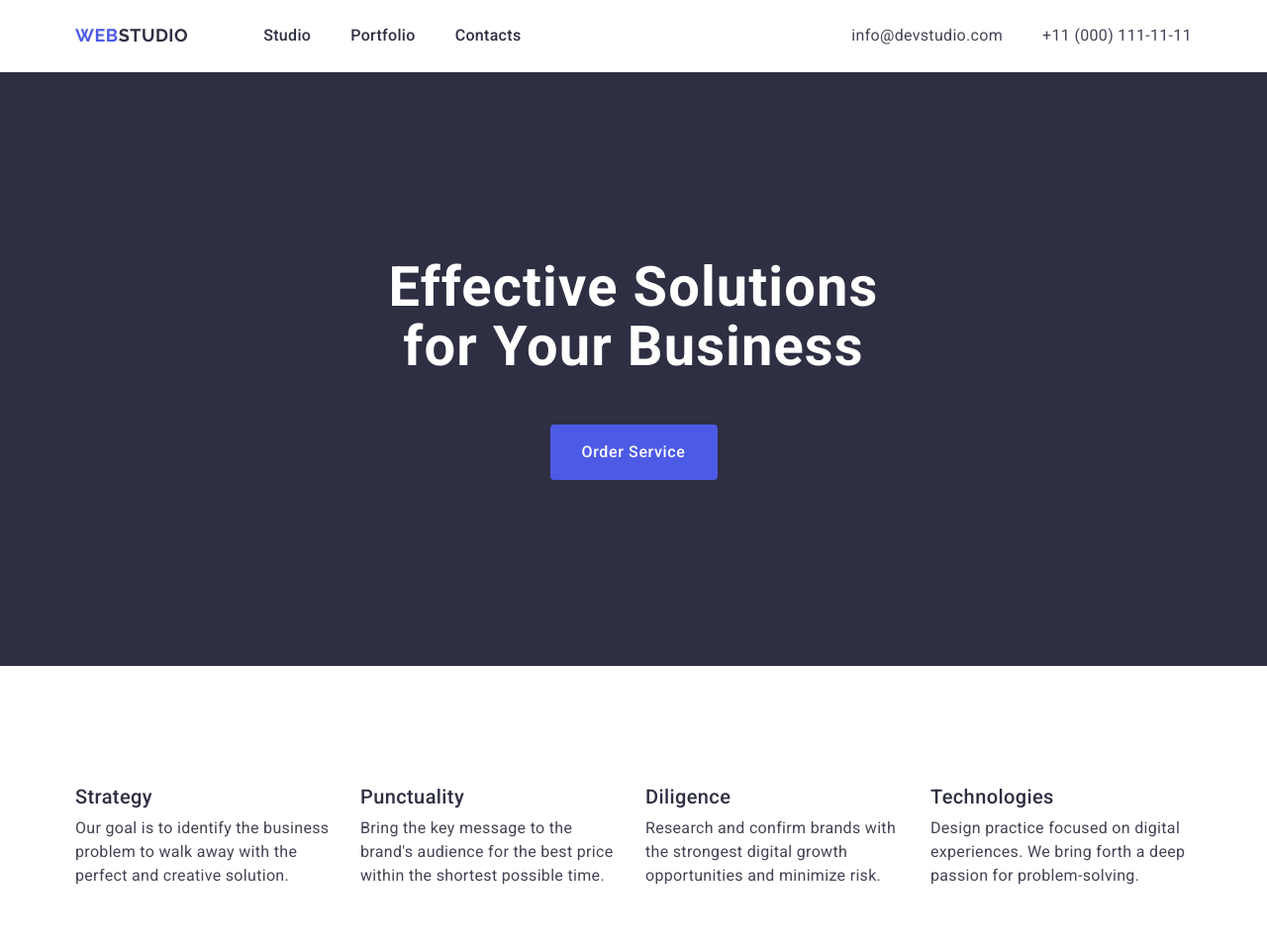
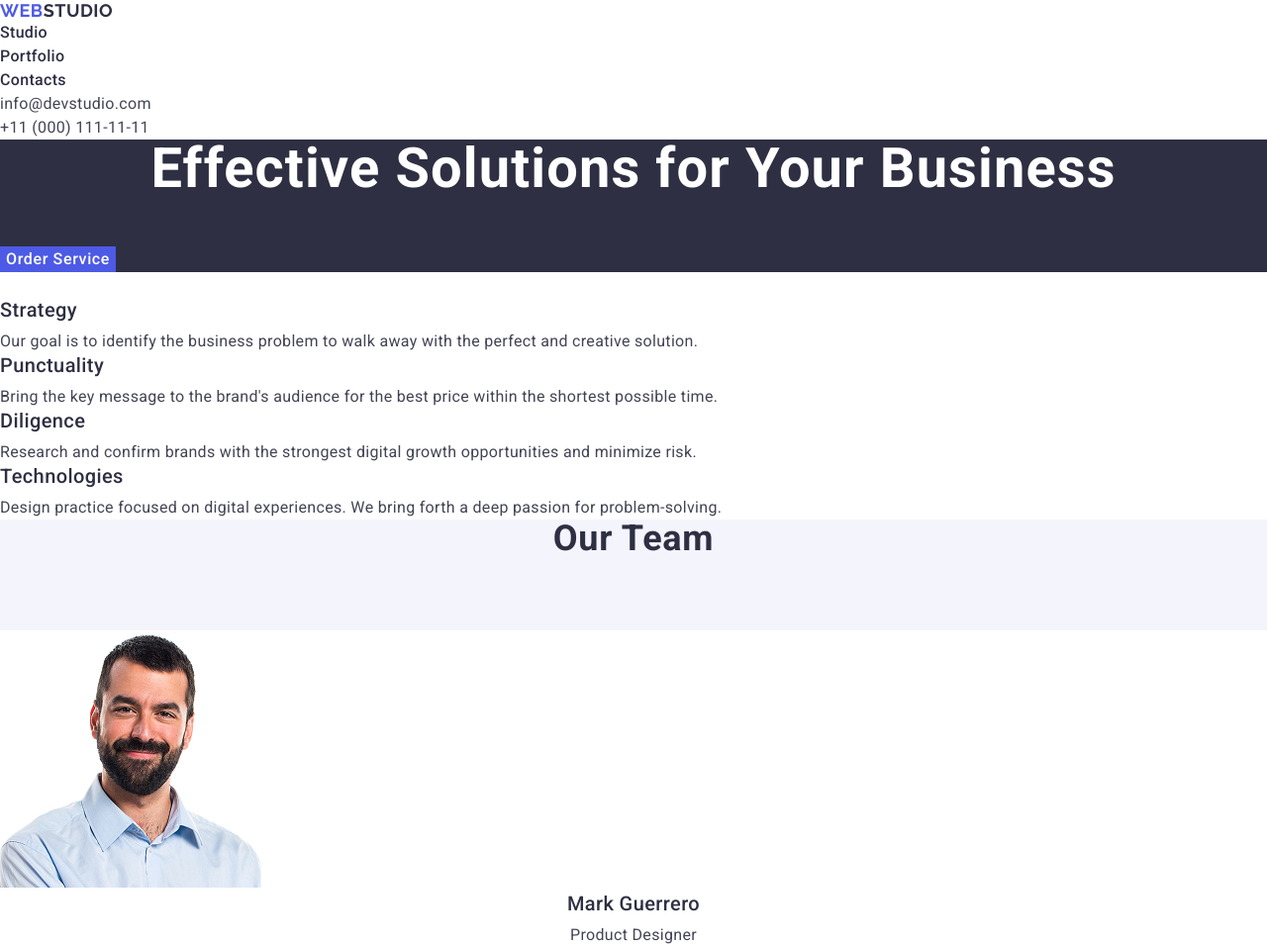
Before and after one commit to vosan/goit-markup-hw-02, a website: page index.html in a window 1280 px wide. Shown: the top 956 px of the page at 99% size. Drawn offline with nearby package versions, Linux system fonts and the light colour scheme.

Commit message:
do another nonsense for autochecker...

```diff
--- a/css/styles.css
+++ b/css/styles.css
@@ -19,9 +19,7 @@
 
 /* Common */
 .container {
-  width: 1158px;
   margin: 0 auto;
-  padding: 0 15px;
 }
 
 /* Reset and Global Styles */
@@ -47,25 +45,18 @@
 }
 
 img {
-  display: block;
   max-width: 100%;
-  height: auto;
 }
 
 button {
   cursor: pointer;
   border: none;
-  border-radius: 4px;
 }
 
 /* Visually Hidden */
 .visually-hidden {
-  position: absolute;
-  width: 1px;
-  height: 1px;
   margin: -1px;
   border: 0;
-  padding: 0;
   white-space: nowrap;
   clip-path: inset(100%);
   clip: rect(0 0 0 0);
@@ -74,18 +65,12 @@
 
 /* HEADER */
 .page-header {
-  border-bottom: 1px solid var(--cornflower);
 }
 
 .header-container {
-  display: flex;
-  align-items: center;
 }
 
 .header-nav {
-  display: flex;
-  align-items: center;
-  flex-grow: 1;
 }
 
 .logo {
@@ -104,8 +89,6 @@
 }
 
 .nav-list {
-  display: flex;
-  gap: 40px;
 }
 
 .nav-link {
@@ -114,8 +97,6 @@
   line-height: 1.5;
   letter-spacing: 0.02em;
   color: var(--navy-blue);
-  padding: 24px 0;
-  display: block;
 }
 
 .nav-link:hover,
@@ -128,8 +109,6 @@
 }
 
 .contacts-list {
-  display: flex;
-  gap: 40px;
 }
 
 .contacts-link {
@@ -147,7 +126,6 @@
 /* HERO SECTION */
 .hero-section {
   background-color: var(--navy-blue);
-  padding: 188px 0;
 }
 
 .hero-title {
@@ -156,7 +134,6 @@
   text-align: center;
   letter-spacing: 0.02em;
   color: var(--white);
-  max-width: 496px;
   margin: 0 auto;
 }
 
@@ -168,9 +145,6 @@
   line-height: 1.5;
   letter-spacing: 0.04em;
   color: var(--white);
-  display: block;
-  min-width: 169px;
-  height: 56px;
   margin: 48px auto 0;
 }
 
@@ -181,16 +155,12 @@
 
 /* FEATURES SECTION */
 .features-section {
-  padding: 120px 0;
 }
 
 .features-list {
-  display: flex;
-  gap: 24px;
 }
 
 .features-item {
-  width: calc((100% - 72px) / 4);
 }
 
 .features-subtitle {
@@ -212,7 +182,6 @@
 /* TEAM SECTION */
 .team-section {
   background-color: var(--cloud);
-  padding: 120px 0;
 }
 
 .team-title {
@@ -226,22 +195,13 @@
 }
 
 .team-list {
-  display: flex;
-  gap: 24px;
 }
 
 .team-item {
   background-color: var(--white);
-  width: calc((100% - 72px) / 4);
-  border-radius: 0 0 4px 4px;
-  box-shadow:
-    0 2px 1px 0 rgba(46, 47, 66, 0.08),
-    0 1px 1px 0 rgba(46, 47, 66, 0.16),
-    0 1px 6px 0 rgba(46, 47, 66, 0.08);
 }
 
 .team-info {
-  padding: 32px 0;
 }
 
 .team-member-name {
@@ -264,7 +224,6 @@
 
 /* PORTFOLIO SECTION */
 .portfolio-section {
-  padding: 120px 0;
 }
 
 .portfolio-title {
@@ -278,18 +237,12 @@
 }
 
 .portfolio-list {
-  display: flex;
-  flex-wrap: wrap;
-  column-gap: 24px;
-  row-gap: 48px;
 }
 
 .portfolio-item {
-  width: calc((100% - 48px) / 3);
 }
 
 .portfolio-info {
-  padding: 32px 16px;
   border: 1px solid var(--cornflower);
   border-top: none;
 }
@@ -313,11 +266,9 @@
 /* FOOTER */
 .page-footer {
   background-color: var(--navy-blue);
-  padding: 100px 0;
 }
 
 .page-footer .logo {
-  display: inline-block;
   margin-bottom: 16px;
 }
 
```
